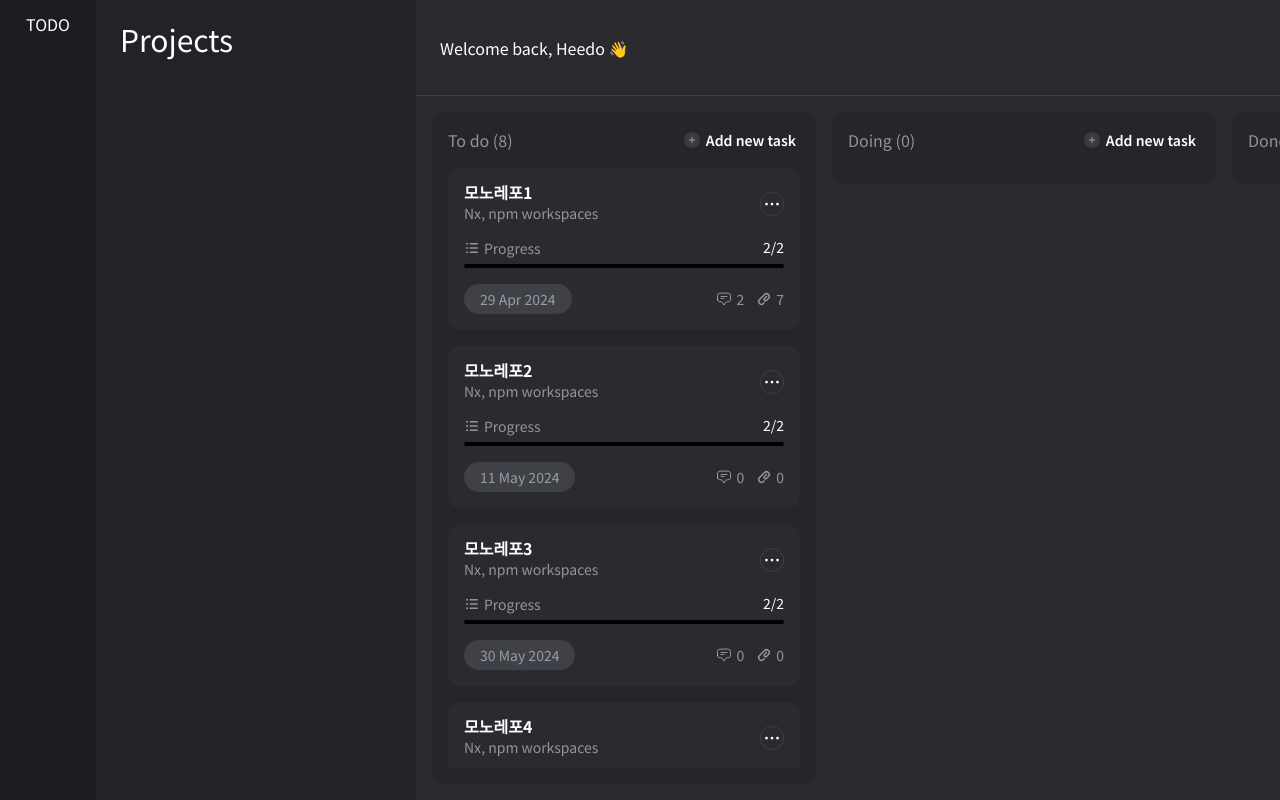
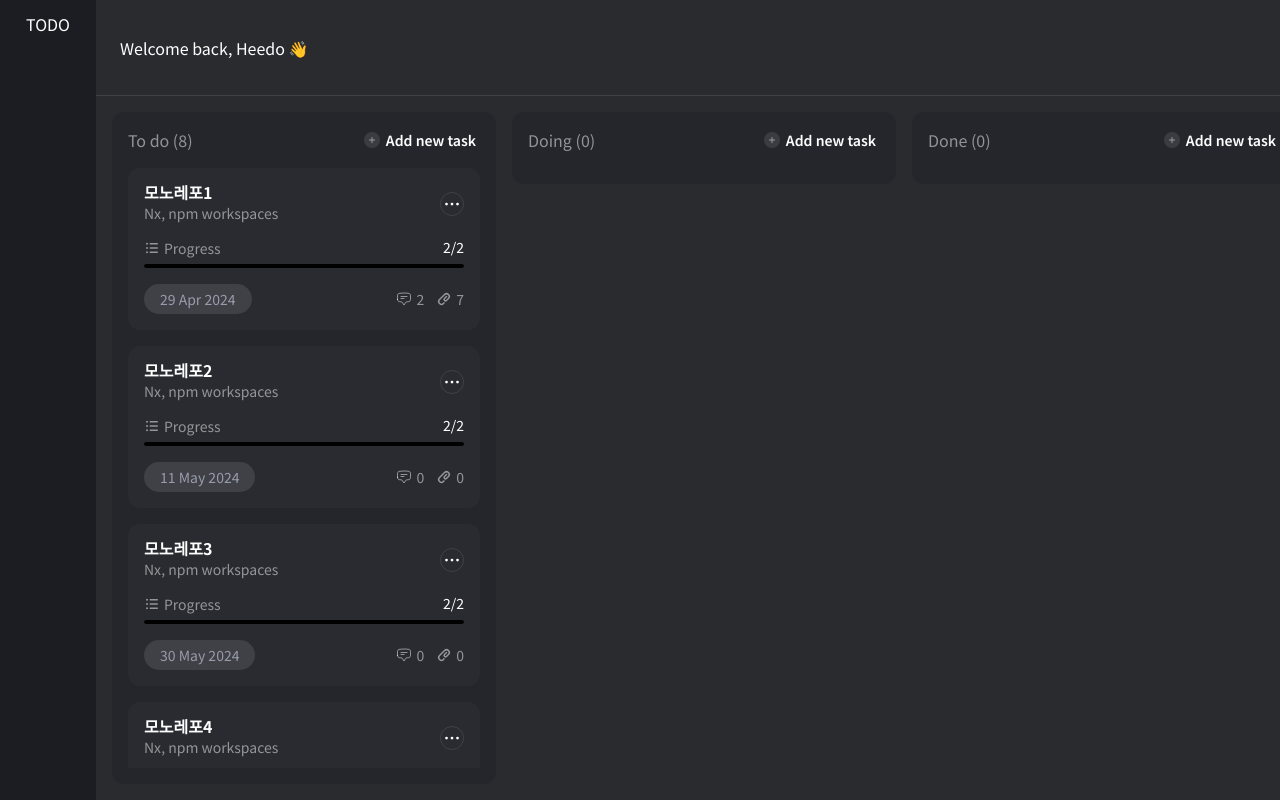
Before and after one commit to devheedoo/heedo-town, a Next.js app in the folder apps/to-dos/: page / in a window 1280 px wide. Built offline with nearby package versions, Linux system fonts and the light colour scheme.

Commit message:
feat(to-dos): 프로젝트 탭 숨김 처리

```diff
--- a/apps/to-dos/app/page.tsx
+++ b/apps/to-dos/app/page.tsx
@@ -9,7 +9,8 @@ export default function Home() {
         <h1 className="leading-none text-white">TODO</h1>
       </aside>
 
-      <nav className="flex min-h-screen w-[320px] shrink-0 bg-[#222327] p-6">
+      {/* 프로젝트 기능 생기기 전까지 숨김 처리 */}
+      <nav className="hidden min-h-screen w-[320px] shrink-0 bg-[#222327] p-6">
         <h2 className="text-3xl leading-none text-white">Projects</h2>
       </nav>
 
--- a/apps/to-dos/app/types/task.ts
+++ b/apps/to-dos/app/types/task.ts
@@ -10,3 +10,7 @@ export type Task = {
   commentsCount?: number;
   filesCount?: number;
 };
+
+// 상태값 === List
+// todo - doing - done
+// list vs state
```
